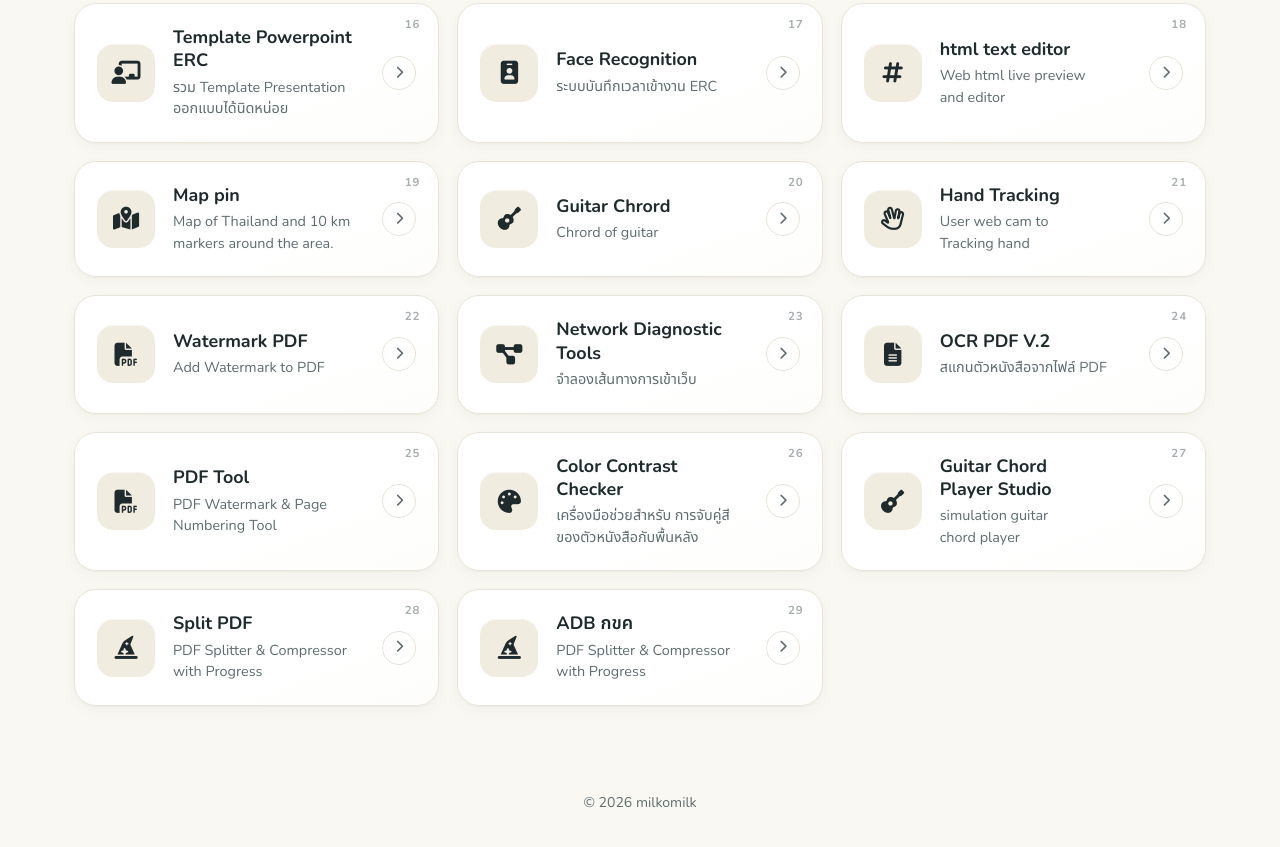
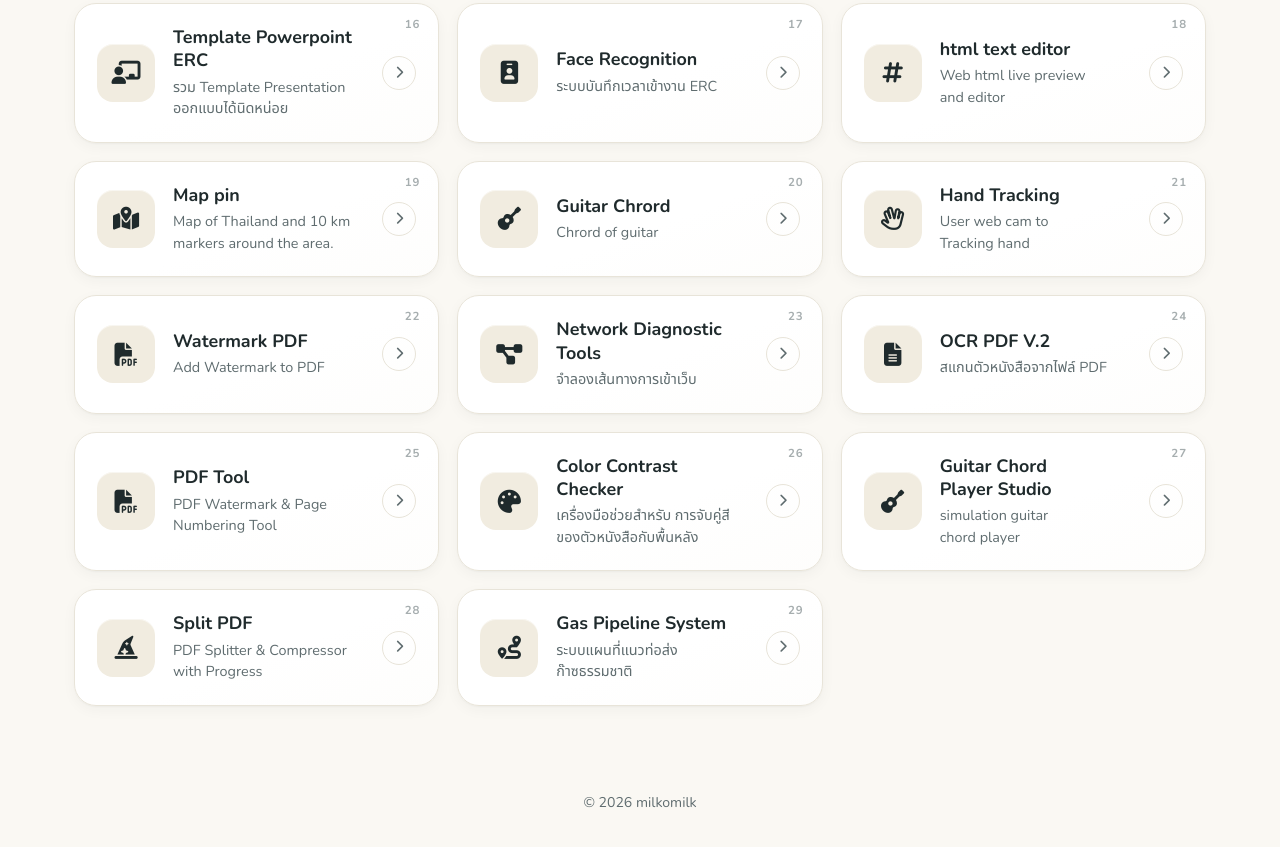
Before and after one commit to patawee-erc/patawee-erc.github.io, a plain HTML site: page index.html in a window 1280 px wide. Shown: the part 1291-2138 px from the top of the page. Drawn offline with nearby package versions, Linux system fonts and the light colour scheme.

Commit message:
Update index.html

```diff
--- a/index.html
+++ b/index.html
@@ -1,5 +1,6 @@
 <!DOCTYPE html>
 <html lang="th" data-theme="milk">
+
 <head>
     <meta charset="UTF-8">
     <meta name="viewport" content="width=device-width, initial-scale=1.0">
@@ -35,6 +36,7 @@
             --ease: cubic-bezier(.22, .8, .24, 1);
             --font: 'Nunito', 'Noto Sans Thai', sans-serif;
         }
+
         [data-theme="night"] {
             --ink: #f4f1ea;
             --ink-soft: #d9d5ca;
@@ -54,6 +56,7 @@
             --shadow-2: 0 2px 4px rgba(0, 0, 0, .35), 0 14px 34px rgba(0, 0, 0, .35);
             --shadow-3: 0 4px 8px rgba(0, 0, 0, .4), 0 26px 56px rgba(0, 0, 0, .5);
         }
+
         *,
         *::before,
         *::after {
@@ -64,12 +67,15 @@
             background: #ef5350;
             color: #ffffff;
         }
+
         [hidden] {
             display: none !important;
         }
+
         html {
             scroll-behavior: smooth;
         }
+
         body {
             margin: 0;
             min-height: 100vh;
@@ -82,6 +88,7 @@
             transition: background .4s var(--ease), color .4s var(--ease);
             -webkit-font-smoothing: antialiased;
         }
+
         .ambient {
             position: fixed;
             inset: 0;
@@ -89,6 +96,7 @@
             pointer-events: none;
             overflow: hidden;
         }
+
         .ambient span {
             position: absolute;
             border-radius: 50%;
@@ -96,6 +104,7 @@
             opacity: .75;
             transition: background .4s var(--ease);
         }
+
         .ambient .a {
             width: 560px;
             height: 560px;
@@ -103,6 +112,7 @@
             top: -180px;
             right: -120px;
         }
+
         .ambient .b {
             width: 460px;
             height: 460px;
@@ -110,10 +120,12 @@
             bottom: -160px;
             left: -140px;
         }
+
         header {
             text-align: center;
             padding: 56px 20px 36px;
         }
+
         .logo-plate {
             display: block;
             width: clamp(170px, 26vw, 230px);
@@ -127,12 +139,14 @@
             overflow: hidden;
             animation: logoIn 1s var(--ease) both, float 7s ease-in-out 1s infinite;
         }
+
         .logo {
             display: block;
             width: 100%;
             height: 100%;
             object-fit: contain;
         }
+
         h1 {
             margin: 0;
             font-size: clamp(2rem, 5vw, 3.1rem);
@@ -145,18 +159,21 @@
             -webkit-text-fill-color: transparent;
             animation: fadeUp .8s var(--ease) .15s both;
         }
+
         .subtitle {
             margin: 10px 0 30px;
             color: var(--muted);
             font-size: 1.05rem;
             animation: fadeUp .8s var(--ease) .25s both;
         }
+
         .search {
             position: relative;
             max-width: 520px;
             margin: 0 auto;
             animation: fadeUp .8s var(--ease) .35s both;
         }
+
         .search i.fa-magnifying-glass {
             position: absolute;
             left: 22px;
@@ -165,6 +182,7 @@
             color: var(--muted);
             pointer-events: none;
         }
+
         .search input {
             width: 100%;
             padding: 16px 64px 16px 52px;
@@ -178,14 +196,17 @@
             outline: none;
             transition: box-shadow .3s var(--ease), border-color .3s var(--ease);
         }
+
         .search input::placeholder {
             color: var(--muted);
             opacity: .8;
         }
+
         .search input:focus-visible {
             border-color: var(--accent-from);
             box-shadow: 0 0 0 4px color-mix(in srgb, var(--accent-from) 18%, transparent), var(--shadow-2);
         }
+
         .search kbd {
             position: absolute;
             right: 18px;
@@ -201,28 +222,33 @@
             border-radius: 8px;
             pointer-events: none;
         }
+
         .count {
             margin: 18px 0 0;
             font-size: .9rem;
             color: var(--muted);
             animation: fadeUp .8s var(--ease) .45s both;
         }
+
         .container {
             max-width: 1180px;
             margin: 0 auto;
             padding: 12px 24px 24px;
         }
+
         .grid {
             display: grid;
             grid-template-columns: repeat(auto-fill, minmax(320px, 1fr));
             gap: 18px;
         }
+
         [data-layout="list"] .grid {
             grid-template-columns: 1fr;
             max-width: 760px;
             margin: 0 auto;
             gap: 12px;
         }
+
         .card {
             --d: 0ms;
             position: relative;
@@ -244,13 +270,16 @@
                 box-shadow .35s var(--ease),
                 border-color .35s var(--ease);
         }
+
         .card.in {
             opacity: 1;
             transform: none;
         }
+
         .card.in.settled {
             transition-delay: 0ms;
         }
+
         .tile {
             position: relative;
             flex: 0 0 auto;
@@ -264,6 +293,7 @@
             border-radius: var(--r-tile);
             transition: background .35s var(--ease), color .35s var(--ease), transform .35s var(--ease);
         }
+
         .tile::after {
             content: "";
             position: absolute;
@@ -272,10 +302,12 @@
             box-shadow: inset 0 1px 0 rgba(255, 255, 255, .55);
             pointer-events: none;
         }
+
         .body {
             flex: 1 1 auto;
             min-width: 0;
         }
+
         .body h3 {
             margin: 0;
             font-size: 1.12rem;
@@ -284,6 +316,7 @@
             color: var(--ink);
             text-wrap: pretty;
         }
+
         .body p {
             margin: 4px 0 0;
             font-size: .9rem;
@@ -291,6 +324,7 @@
             color: var(--muted);
             text-wrap: pretty;
         }
+
         .index {
             position: absolute;
             top: 12px;
@@ -301,6 +335,7 @@
             color: var(--muted);
             opacity: .55;
         }
+
         .arrow {
             flex: 0 0 auto;
             display: grid;
@@ -313,10 +348,12 @@
             border-radius: 50%;
             transition: all .35s var(--ease);
         }
+
         .card:focus-visible {
             outline: 3px solid var(--accent-from);
             outline-offset: 3px;
         }
+
         @media (hover: hover) {
             .card.in:hover {
                 transform: translateY(-6px);
@@ -324,11 +361,13 @@
                 box-shadow: var(--shadow-3);
                 transition-delay: 0ms;
             }
+
             .card:hover .tile {
                 color: var(--accent-fg);
                 background: linear-gradient(145deg, var(--accent-from), var(--accent-to));
                 transform: rotate(-6deg) scale(1.06);
             }
+
             .card:hover .arrow {
                 color: var(--accent-fg);
                 background: linear-gradient(145deg, var(--accent-from), var(--accent-to));
@@ -336,24 +375,28 @@
                 transform: translateX(4px);
             }
         }
+
         .empty {
             grid-column: 1 / -1;
             padding: 56px 20px;
             text-align: center;
             color: var(--muted);
         }
+
         .empty i {
             display: block;
             margin-bottom: 12px;
             font-size: 1.8rem;
             opacity: .6;
         }
+
         footer {
             padding: 48px 20px 64px;
             text-align: center;
             font-size: .88rem;
             color: var(--muted);
         }
+
         .tweaks-toggle {
             position: fixed;
             right: 18px;
@@ -372,14 +415,17 @@
             opacity: .55;
             transition: opacity .3s, transform .3s var(--ease);
         }
+
         .tweaks-toggle:hover,
         .tweaks-toggle:focus-visible,
         .tweaks-toggle[aria-expanded="true"] {
             opacity: 1;
         }
+
         .tweaks-toggle:hover {
             transform: rotate(40deg);
         }
+
         .tweaks {
             position: fixed;
             right: 18px;
@@ -393,6 +439,7 @@
             box-shadow: var(--shadow-3);
             animation: fadeUp .35s var(--ease) both;
         }
+
         .tweaks h2 {
             margin: 0 0 12px;
             font-size: .8rem;
@@ -400,9 +447,11 @@
             text-transform: uppercase;
             color: var(--muted);
         }
+
         .tweak-row+.tweak-row {
             margin-top: 12px;
         }
+
         .tweak-row label,
         .tweak-row .lbl {
             display: block;
@@ -410,6 +459,7 @@
             font-size: .85rem;
             font-weight: 600;
         }
+
         .seg {
             display: grid;
             grid-auto-flow: column;
@@ -419,6 +469,7 @@
             border: 1px solid var(--line);
             border-radius: 12px;
         }
+
         .seg button {
             padding: 6px 8px;
             font: 600 .85rem var(--font);
@@ -435,35 +486,43 @@
             background: linear-gradient(145deg, var(--accent-from), var(--accent-to));
             box-shadow: var(--shadow-1);
         }
+
         @keyframes fadeUp {
             from {
                 opacity: 0;
                 transform: translateY(14px);
             }
+
             to {
                 opacity: 1;
                 transform: none;
             }
         }
+
         @keyframes logoIn {
             from {
                 opacity: 0;
                 transform: translateY(10px) scale(.96);
             }
+
             to {
                 opacity: 1;
                 transform: none;
             }
         }
+
         @keyframes float {
+
             0%,
             100% {
                 transform: translateY(0);
             }
+
             50% {
                 transform: translateY(-7px);
             }
         }
+
         [data-motion="off"] *,
         [data-motion="off"] *::before,
         [data-motion="off"] *::after {
@@ -471,7 +530,9 @@
             transition-duration: .01ms !important;
             transition-delay: 0ms !important;
         }
+
         @media (prefers-reduced-motion: reduce) {
+
             *,
             *::before,
             *::after {
@@ -479,40 +540,49 @@
                 transition-duration: .01ms !important;
                 transition-delay: 0ms !important;
             }
+
             .card {
                 opacity: 1;
                 transform: none;
             }
         }
+
         @media (max-width: 600px) {
             header {
                 padding-top: 40px;
             }
+
             .container {
                 padding: 8px 16px 16px;
             }
+
             .grid {
                 grid-template-columns: 1fr;
                 gap: 14px;
             }
+
             .card {
                 padding: 18px;
                 gap: 14px;
             }
+
             .tile {
                 width: 52px;
                 height: 52px;
                 font-size: 1.3rem;
             }
+
             .search kbd {
                 display: none;
             }
+
             .search input {
                 padding-right: 20px;
             }
         }
     </style>
 </head>
+
 <body>
     <div class="ambient" aria-hidden="true"><span class="a"></span><span class="b"></span></div>
     <header>
@@ -591,7 +661,7 @@
             { icon: 'fa-solid fa-palette', title: 'Color Contrast Checker', desc: 'เครื่องมือช่วยสำหรับ การจับคู่สีของตัวหนังสือกับพื้นหลัง', href: 'https://patawee-erc.github.io/colorchecker/' },
             { icon: 'fa-solid fa-guitar', title: 'Guitar Chord Player Studio', desc: 'simulation guitar chord player', href: 'https://patawee-erc.github.io/GuitarPlayer/' },
             { icon: 'fa-solid fa-hat-wizard', title: 'Split PDF', desc: 'PDF Splitter & Compressor with Progress', href: 'https://patawee-erc.github.io/pdfsplit/' },
-            { icon: 'fa-solid fa-hat-wizard', title: 'ADB กขค', desc: 'PDF Splitter & Compressor with Progress', href: 'https://patawee-erc.github.io/pdfsplit/' }
+            { icon: 'fa-solid fa-route', title: 'Gas Pipeline System', desc: 'ระบบแผนที่แนวท่อส่งก๊าซธรรมชาติ', href: 'https://patawee-erc.github.io/mappin/gaspipeline.html' }
         ];
         const grid = document.getElementById('appGrid');
         const input = document.getElementById('appSearch');
@@ -676,4 +746,5 @@
         applyPrefs();
     </script>
 </body>
+
 </html>
```
